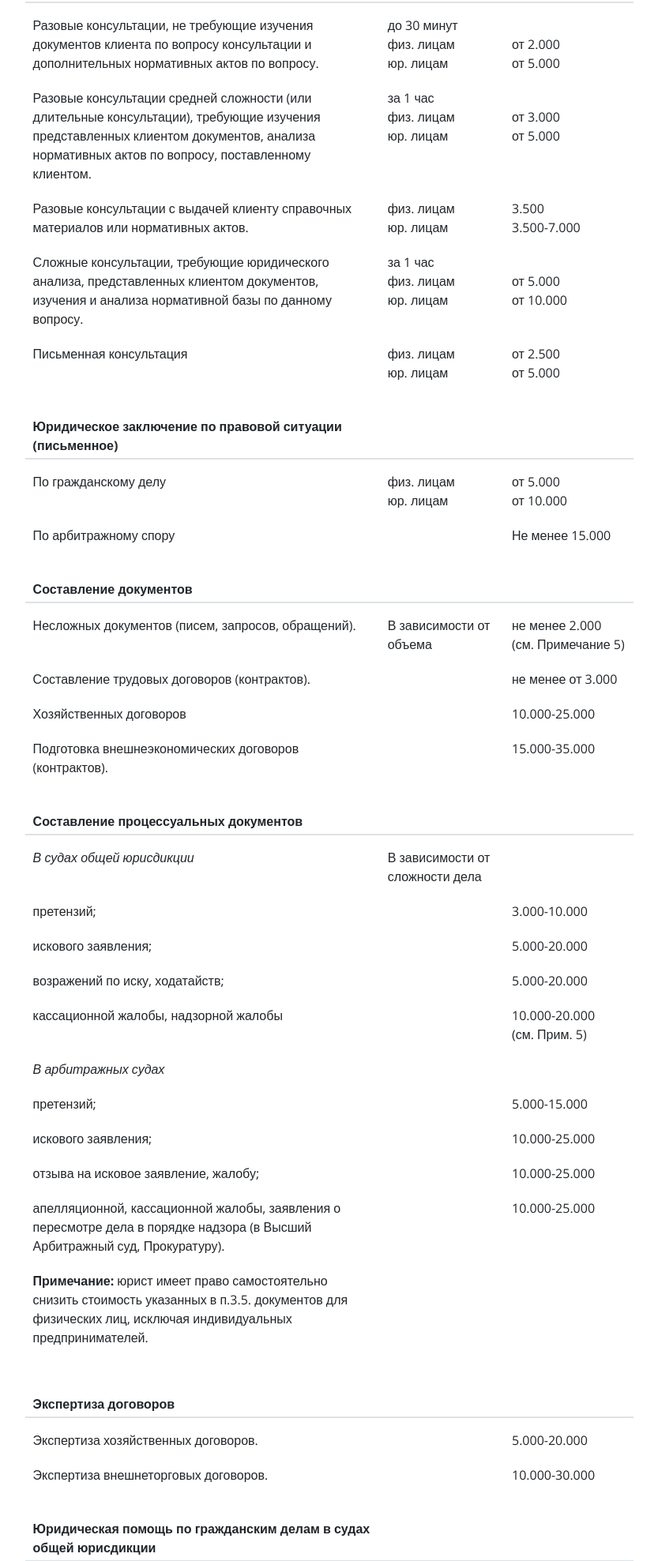
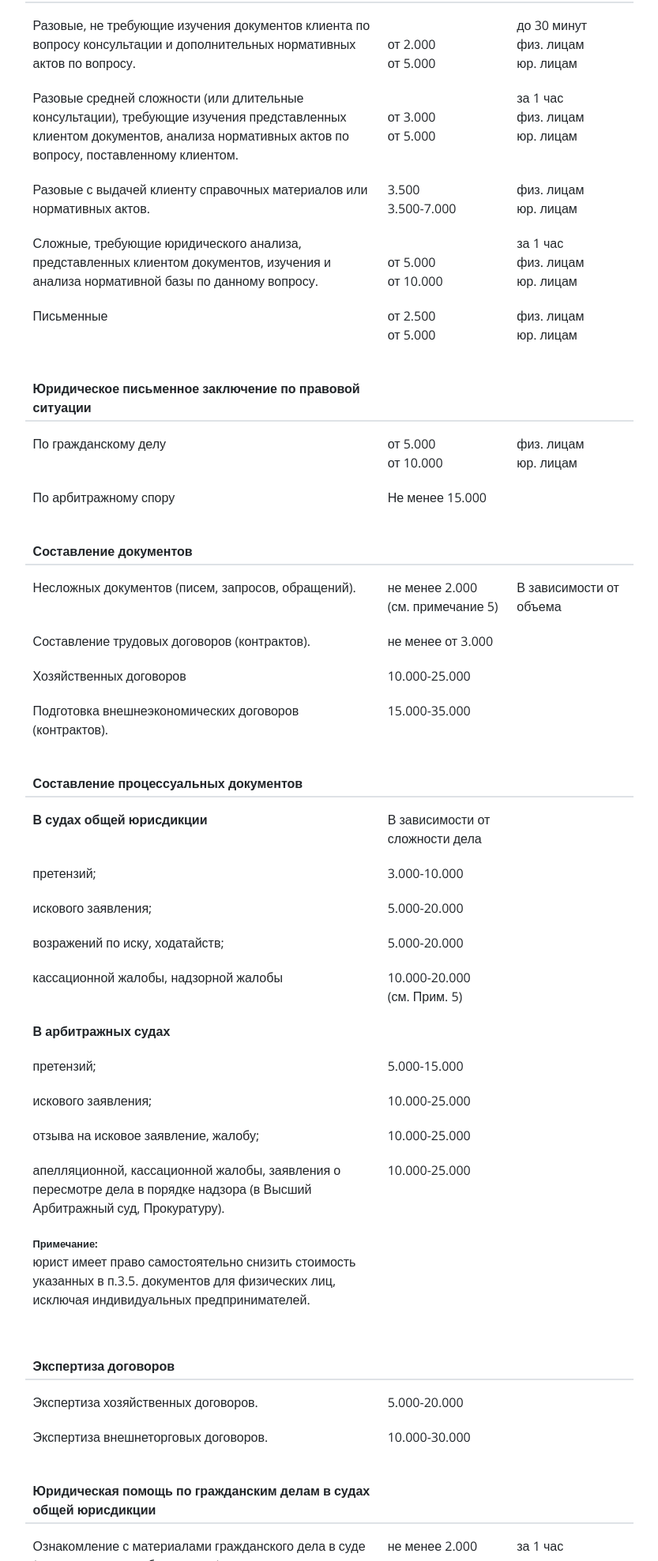
Before and after one commit to Sada-ko/VU, a website: page html/app/price.html in a window 1280 px wide. Shown: the part 823-2800 px from the top of the page at 79% size, without its empty margins (223-1056 px from the left). Drawn offline with nearby package versions, Linux system fonts and the light colour scheme; files that its build step writes are made by us from their sources.

Commit message:
Правки Энж

```diff
--- a/html/app/price.html
+++ b/html/app/price.html
@@ -26,13 +26,13 @@
 
 
 
-			<table class="table">
+			<table class="table mb-5">
 
 				<thead>
 					<tr>
 						<th scope="col">Виды правовых услуг</th>
+						<th scope="col">Расценки,&nbsp;₽</th>
 						<th scope="col">Время, затраченное на услугу (примечание)</th>
-						<th scope="col">Расценки,&nbsp;₽</th>
 					</tr>
 
 					<!-- 1 -->
@@ -45,42 +45,42 @@
 
 				<tbody>
 					<tr>
-						<td scope="row">Разовые консультации, не требующие изучения документов клиента по вопросу консультации и дополнительных нормативных актов по вопросу.</td>
+						<td scope="row">Разовые, не требующие изучения документов клиента по вопросу консультации и дополнительных нормативных актов по вопросу.</td>
+						<td><br/>от 2.000 <br/>
+						от 5.000</td>
 						<td>до 30 минут <br/>
 							физ. лицам <br/>
 						юр. лицам</td>
-						<td><br/>от 2.000 <br/>
-						от 5.000</td>
 					</tr>
 					<tr>
-						<td scope="row">Разовые консультации средней сложности (или длительные консультации), требующие изучения представленных клиентом документов, анализа нормативных актов по вопросу, поставленному клиентом.</td>
+						<td scope="row">Разовые средней сложности (или длительные консультации), требующие изучения представленных клиентом документов, анализа нормативных актов по вопросу, поставленному клиентом.</td>
+						<td><br/>от 3.000<br/>
+							от 5.000
+						 </td>
 						<td>за 1 час<br/>
 							физ. лицам<br/>
 						юр. лицам</td>
-						<td><br/>от 3.000<br/>
-							от 5.000
-						 </td>
 					</tr>
 					<tr>
-						<td scope="row">Разовые консультации с выдачей клиенту справочных материалов или нормативных актов.</td>
+						<td scope="row">Разовые с выдачей клиенту справочных материалов или нормативных актов.</td>
+						<td>3.500<br/>3.500-7.000</td>
 						<td>физ. лицам<br/>юр. лицам</td>
-						<td>3.500<br/>3.500-7.000</td>
 					</tr>
 					<tr>
-						<td scope="row">Сложные консультации, требующие юридического анализа, представленных клиентом документов, изучения и анализа нормативной базы по данному вопросу.</td>
+						<td scope="row">Сложные, требующие юридического анализа, представленных клиентом документов, изучения и анализа нормативной базы по данному вопросу.</td>
+						<td><br/>от 5.000<br/>
+						от 10.000</td>
 						<td>за 1 час<br/>
 							физ. лицам<br/>
 						юр. лицам</td>
-						<td><br/>от 5.000<br/>
-						от 10.000</td>
 					</tr>
 					<tr>
-						<td scope="row">Письменная консультация</td>
-						<td>физ. лицам<br/>
-						юр. лицам</td>
+						<td scope="row">Письменные</td>
 						<td>от 2.500<br/>
 							от 5.000
 						</td>
+						<td>физ. лицам<br/>
+						юр. лицам</td>
 					</tr>
 				</tbody>
 
@@ -88,7 +88,7 @@
 				<!-- 2 -->
 				<thead>
 					<tr>
-						<th scope="col">Юридическое заключение по правовой ситуации (письменное)</th>
+						<th scope="col">Юридическое письменное заключение по правовой ситуации</th>
 						<th scope="col"></th>
 						<th scope="col"></th>
 					</tr>
@@ -97,13 +97,13 @@
 				<tbody>
 					<tr>
 						<td scope="row">По гражданскому делу</td>
+						<td>от 5.000<br/>от 10.000</td>
 						<td>физ. лицам<br/>юр. лицам</td>
-						<td>от 5.000<br/>от 10.000</td>
 					</tr>
 					<tr>
 						<td scope="row">По арбитражному спору</td>
+						<td>Не менее 15.000</td>
 						<td></td>
-						<td>Не менее 15.000</td>
 					</tr>
 				</tbody>
 
@@ -120,23 +120,23 @@
 				<tbody>
 					<tr>
 						<td scope="row">Несложных документов (писем, запросов, обращений).</td>
+						<td>не менее 2.000 (см. примечание 5)</td>
 						<td>В зависимости от объема</td>
-						<td>не менее 2.000 (см. Примечание 5)</td>
 					</tr>
 					<tr>
 						<td scope="row">Составление трудовых договоров (контрактов).</td>
+						<td>не менее от 3.000</td>
 						<td></td>
-						<td>не менее от 3.000</td>
 					</tr>
 					<tr>
 						<td scope="row">Хозяйственных договоров</td>
+						<td>10.000-25.000</td>
 						<td></td>
-						<td>10.000-25.000</td>
 					</tr>
 					<tr>
 						<td scope="row">Подготовка внешнеэкономических договоров (контрактов).</td>
+						<td>15.000-35.000</td>
 						<td></td>
-						<td>15.000-35.000</td>
 					</tr>
 				</tbody>
 
@@ -151,10 +151,9 @@
 				</thead>
 
 				<tbody>
-
 					<tr>
 						<td scope="row">
-							<em>В судах общей юрисдикции</em>
+							<strong>В судах общей юрисдикции</strong>
 						</td>
 						<td>В зависимости от сложности дела</td>
 						<td></td>
@@ -162,33 +161,31 @@
 
 					<tr>
 						<td>претензий;</td>
+						<td>3.000-10.000</td>
 						<td></td>
-						<td>3.000-10.000</td>
 					</tr>
 
 					<tr>
 						<td>искового заявления;</td>
+						<td>5.000-20.000</td>
 						<td></td>
-						<td>5.000-20.000</td>
 					</tr>
 
 					<tr>
 						<td>возражений по иску, ходатайств;</td>
+						<td>5.000-20.000</td>
 						<td></td>
-						<td>5.000-20.000</td>
 					</tr>
 
 					<tr>
 						<td>кассационной жалобы, надзорной жалобы</td>
+						<td>10.000-20.000<br/>(см. Прим. 5)</td>
 						<td></td>
-						<td>10.000-20.000<br/>(см. Прим. 5)</td>
 					</tr>
-
-
 
 					<tr>
 						<td scope="row">
-							<em>В арбитражных судах</em>
+							<strong>В арбитражных судах</strong>
 						</td>
 						<td></td>
 						<td></td>
@@ -196,34 +193,34 @@
 
 					<tr>
 						<td>претензий;</td>
+						<td>5.000-15.000</td>
 						<td></td>
-						<td>5.000-15.000</td>
 					</tr>
 
 					<tr>
 						<td>искового заявления;</td>
+						<td>10.000-25.000</td>
 						<td></td>
-						<td>10.000-25.000</td>
 					</tr>
 
 					<tr>
 						<td>отзыва на исковое заявление, жалобу;</td>
+						<td>10.000-25.000</td>
 						<td></td>
-						<td>10.000-25.000</td>
 					</tr>
 
 					<tr>
 						<td>апелляционной, кассационной жалобы, заявления о пересмотре дела в порядке надзора (в Высший Арбитражный суд, Прокуратуру).</td>
+						<td>10.000-25.000</td>
 						<td></td>
-						<td>10.000-25.000</td>
 					</tr>
 
 					<tr>
-						<td><p><strong>Примечание:</strong> юрист имеет право самостоятельно снизить стоимость указанных в п.3.5. документов для физических лиц, исключая индивидуальных предпринимателей.</p></td>
+						<td>
+							<div><span class="small"><strong>Примечание:</strong></span></div>юрист имеет право самостоятельно снизить стоимость указанных в п.3.5. документов для физических лиц, исключая индивидуальных предпринимателей.</p></td>
 						<td></td>
 						<td></td>
 					</tr>
-
 				</tbody>
 
 
@@ -239,17 +236,17 @@
 				<tbody>
 					<tr>
 						<td scope="row">Экспертиза хозяйственных договоров.</td>
+						<td>5.000-20.000</td>
 						<td></td>
-						<td>5.000-20.000</td>
 					</tr>
 					<tr>
 						<td scope="row">Экспертиза внешнеторговых договоров.</td>
+						<td>10.000-30.000</td>
 						<td></td>
-						<td>10.000-30.000</td>
 					</tr>
 				</tbody>
 
-
+				<!-- 5 -->
 				<thead>
 					<tr>
 						<th scope="col">Юридическая помощь по гражданским делам в судах общей юрисдикции</th>
@@ -261,32 +258,32 @@
 				<tbody>
 					<tr>
 						<td scope="row">Ознакомление с материалами гражданского дела в суде (в зависимости от объема дела).</td>
+						<td>не менее 2.000</td>
 						<td>за 1 час</td>
-						<td>не менее 2.000</td>
 					</tr>
 					<tr>
 						<td scope="row">Ксерокопирование материалов дела – 1 лист.</td>
+						<td>30</td>
 						<td></td>
-						<td>30</td>
 					</tr>
 					<tr>
 						<td scope="row">Участие в рассмотрении дела в суде первой или апелляционной и кассационной инстанции (если юрист  с самого начала рассмотрения дела участвует в судебных заседаниях).</td>
+						<td>7.000-10.000</td>
 						<td>за одно заседание</td>
-						<td>7.000-10.000</td>
 					</tr>
 					<tr>
 						<td scope="row">При неучастии юриста  в рассмотрении дела в суде первой инстанции (если юрист вступает в дело в апелляционной и кассационной инстанции).</td>
+						<td>не менее 10.000</td>
 						<td>за одно заседание</td>
-						<td>не менее 10.000</td>
 					</tr>
 					<tr>
 						<td scope="row">За участие юриста в рассмотрении надзорной жалобы.</td>
+						<td>не менее 10.000</td>
 						<td></td>
-						<td>не менее 10.000</td>
 					</tr>
 				</tbody>
 
-
+				<!-- 6 -->
 				<thead>
 					<tr>
 						<th scope="col">Юридическая помощь по делам в арбитражных судах</th>
@@ -298,32 +295,32 @@
 				<tbody>
 					<tr>
 						<td scope="row">Ознакомление юриста с материалами дела в арбитражном суде (без переписи документов).</td>
+						<td>не менее 3.000 за том</td>
 						<td>за 1 час</td>
-						<td>не менее 3.000 за том</td>
 					</tr>
 					<tr>
 						<td scope="row">Перепись документов дела (ксерокопирование, фото) в арбитражном суде (дополнительно, кроме ознакомления с материалами дела).</td>
+						<td>не менее 2.500</td>
 						<td>(за каждые 25 листов дела)</td>
-						<td>не менее 2.500</td>
 					</tr>
 					<tr>
 						<td scope="row">Участие в рассмотрении дела в суде первой инстанции, апелляционной инстанции, кассационной инстанции (если юрист участвует в деле с первой инстанции).</td>
+						<td>от 10.000</td>
 						<td>за одно заседание</td>
-						<td>от 10.000</td>
 					</tr>
 					<tr>
 						<td scope="row">Если юрист участвует в деле с апелляционной или кассационной инстанции.</td>
+						<td>от 10.000</td>
 						<td>за одно заседание</td>
-						<td>от 10.000</td>
 					</tr>
 					<tr>
 						<td scope="row">За представление интересов клиента в Высшем Арбитражном суде РФ.</td>
+						<td>не менее 30.000</td>
 						<td>за одну поездку в Москву</td>
-						<td>не менее 30.000</td>
 					</tr>
 				</tbody>
 
-
+				<!-- 7 -->
 				<thead>
 					<tr>
 						<th scope="col">Комплексное правовое обслуживание юридических и физических лиц</th>
@@ -335,16 +332,18 @@
 				<tbody>
 					<tr>
 						<td scope="row">Абонентское правовое обслуживание юридических лиц.</td>
+						<td>от 25.000</td>
 						<td></td>
-						<td>от 25.000</td>
 					</tr>
 					<tr>
 						<td scope="row">Комплексное правовое обслуживание юридических лиц.</td>
+						<td>от 170.000</td>
 						<td></td>
-						<td>от 170.000</td>
 					</tr>
 					<tr>
-						<td scope="row"><strong>Примечание:</strong>
+						<td scope="row">
+
+								<span class="small"><strong>Примечание:</strong></span>
 							<ul>
 								<li>при комплексном правовом обслуживании юридических лиц оплата фактически выполненных работ производится по ценам настоящего прейскуранта, но не менее 10.000 рублей в месяц;</li>
 								<li>по истечении каждого месяца в период действия договора о комплексном правовом обслуживании составляется акт о фактически выполненных работах и их стоимости. При этом в случае недостаточности авансовой суммы клиент оплачивает недостающую сумму, и вносит установленную настоящим прейскурантом предоплату за следующий период.</li>
@@ -355,17 +354,19 @@
 					</tr>
 					<tr>
 						<td scope="row">Комплексное правовое обслуживание физических лиц. </td>
+						<td>от 5.000</td>
 						<td>Предоплата</td>
-						<td>от 5.000</td>
 					</tr>
 					<tr>
-						<td scope="row"><strong>Примечание:</strong> при комплексном правовом обслуживании физических лиц оплата фактически выполненных работ производится по ценам настоящего прейскуранта.</td>
+						<td scope="row">
+							<div><span class="small"><strong>Примечание:</strong></span></div>
+							 при комплексном правовом обслуживании физических лиц оплата фактически выполненных работ производится по ценам настоящего прейскуранта.</td>
 						<td></td>
 						<td></td>
 					</tr>
 				</tbody>
 
-
+				<!-- 8 -->
 				<thead>
 					<tr>
 						<th scope="col">Другие виды юридической помощи</th>
@@ -377,42 +378,42 @@
 				<tbody>
 					<tr>
 						<td scope="row">Представление интересов доверителя в органах государственной власти, муниципальных органах, в любых организациях и т.п. с выездом на место и посещение приемов, аудиенций.</td>
+						<td>от 3.000</td>
 						<td>в час</td>
-						<td>от 3.000</td>
 					</tr>
 					<tr>
 						<td scope="row">Оказание правовых услуг с выездом по адресу доверителя.</td>
+						<td>не менее 5.500</td>
 						<td>дополнительно</td>
-						<td>не менее 5.500</td>
 					</tr>
 					<tr>
 						<td scope="row">Время, затраченное юристом на дорогу по делам клиента (в том числе выезды в суды, в государственные органы и т.п.)</td>
+						<td>не менее 3.000 с оплатой командиров.</td>
 						<td>за 1 час</td>
-						<td>не менее 3.000 с оплатой командиров.</td>
 					</tr>
 					<tr>
 						<td scope="row">Получение на руки судебного решения</td>
+						<td>3.000 <br>4.000</td>
 						<td>физ лицам: <br>юр лицам:</td>
-						<td>3.000 <br>4.000</td>
 					</tr>
 					<tr>
 						<td scope="row">Получение на руки исполнительного листа</td>
+						<td>3.000 <br>4.000</td>
 						<td>физ лицам: <br>юр лицам:</td>
-						<td>3.000 <br>4.000</td>
 					</tr>
 					<tr>
 						<td scope="row">Предъявление исполнительного листа к взысканию</td>
+						<td>5.000</td>
 						<td></td>
-						<td>5.000</td>
 					</tr>
 					<tr>
 						<td scope="row">Участие в исполнительном производстве</td>
+						<td>5-10% от взысканной суммы (предоплата по согласованию)</td>
 						<td></td>
-						<td>5-10% от взысканной суммы (предоплата по согласованию)</td>
 					</tr>
 				</tbody>
 
-
+<!-- 9 -->
 
 				<thead>
 					<tr>
@@ -425,8 +426,8 @@
 				<tbody>
 					<tr>
 						<td scope="row">Оказание всех видов юридической помощи в случае срочности исполнения.</td>
+						<td>от 5.000</td>
 						<td>в срок не более 3-х дней</td>
-						<td>от 5.000</td>
 					</tr>
 					<tr>
 						<td scope="row"><strong>Оказание юридической помощи по делу за пределами:</strong></td>
@@ -434,36 +435,37 @@
 						<td></td>
 					</tr>
 					<tr>
-						<td scope="row">Санкт-Петербурга, но в Ленинградской области;</td>
+						<td class="pt-1" scope="row">• Санкт-Петербурга, но в Ленинградской области;</td>
+						<td class="pt-1">от 10.000</td>
 						<td></td>
-						<td>от 10.000</td>
 					</tr>
 					<tr>
-						<td scope="row">за пределами Ленинградской области</td>
+						<td scope="row">• за пределами Ленинградской области</td>
+						<td>от 30.000, 3.000/час</td>
 						<td></td>
-						<td>от 30 000, 3000 руб./час</td>
 					</tr>
 					<tr>
 						<td scope="row">Командировочные расходы при оказании юридической помощи за пределами Санкт-Петербурга (проезд, проживание, услуги связи и т.п.) компенсируется доверителем.</td>
-						<td> 100% предоплата</td>
 						<td>В соответствии с расходами</td>
+						<td>100% предоплата</td>
 					</tr>
 					<tr>
 						<td scope="row">Ксерокопирование документов, почтовые и иные расходы, связанные с выполнением соглашения об оказании юридической помощи компенсируется доверителем.</td>
+						<td>В соответствии с расходами</td>
 						<td>Предоплата</td>
-						<td>В соответствии с расходами</td>
 					</tr>
 					<tr>
 						<td scope="row">Компьютерный набор текста</td>
+						<td>2.500</td>
 						<td>1 страница</td>
-						<td>2500 руб.</td>
 					</tr>
 				</tbody>
 
 			</table>
 
+<hr>
 
-			<strong>Примечание:</strong>
+			<span class="small"><strong>Примечание:</strong></span>
 			<ol>
 				<li>Прейскурант составлен на основе рекомендации Гильдии российских адвокатов с учетом специфики оплаты правовых услуг в г. Санкт-Петербурге.</li>
 				<li>Точный размер вознаграждения за оказанную юридическую помощь (оказанные услуги) определяет юрист.</li>
```
Also changed, not shown: html/build/price.html.
